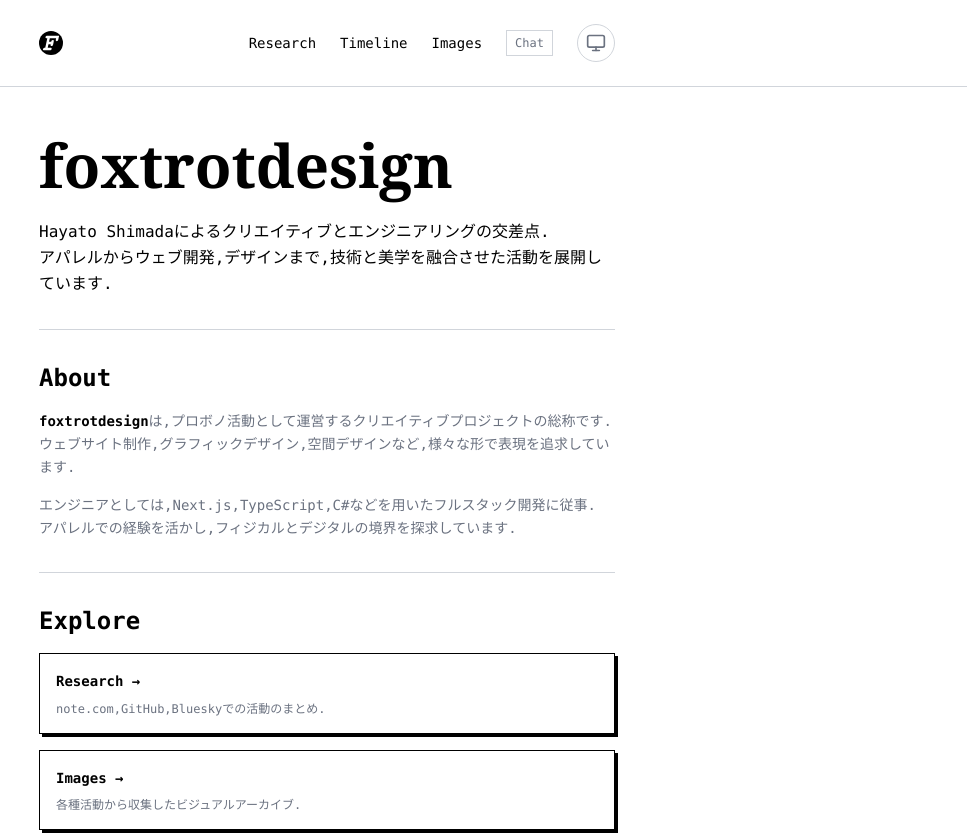
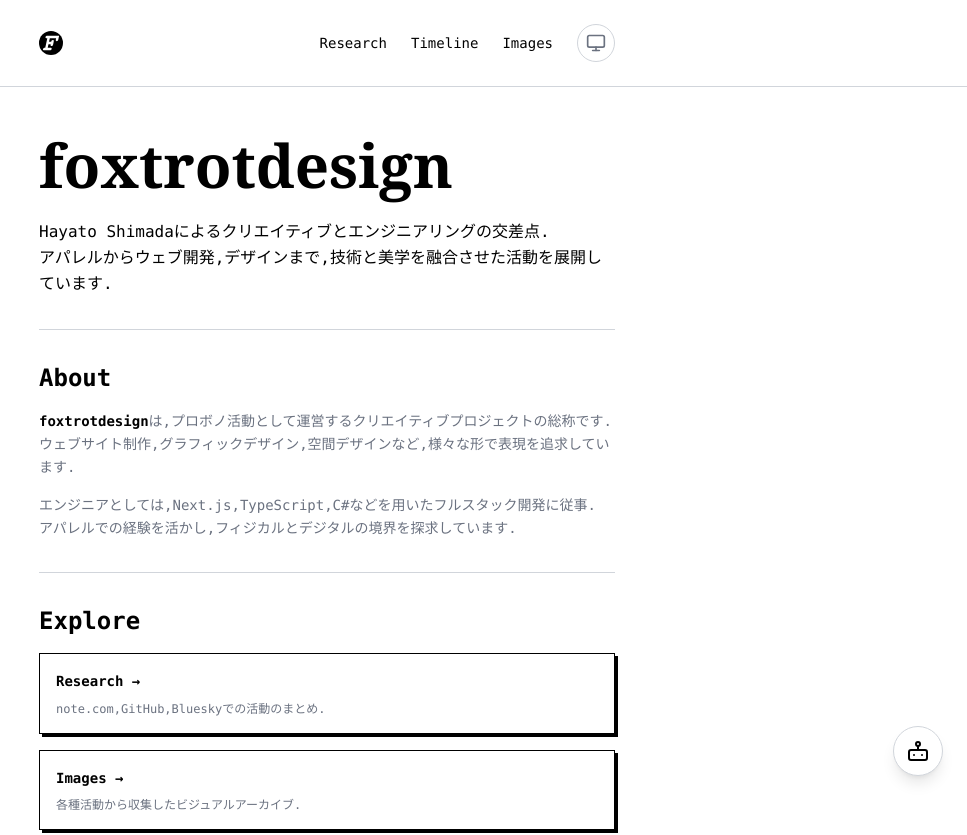
Before and after one commit to HayatoShimada/foxtrotdesign, a Next.js app: page / in a window 1280 px wide. Shown: the top 835 px of the page, without its empty margins (313-1280 px from the left). Built offline with nearby package versions, Linux system fonts and the light colour scheme.

Commit message:
feat: chat bot icon add

```diff
--- a/content/research/repos.json
+++ b/content/research/repos.json
@@ -4,7 +4,7 @@
     "description": "Hayato Shimada の活動をまとめたポートフォリオサイト。 note.com と GitHub のコンテンツを Gemini AI で要約し、ミニマルなデザインで表示する。",
     "language": "TypeScript",
     "url": "https://github.com/HayatoShimada/foxtrotdesign",
-    "updatedAt": "2026-02-18T04:01:29Z"
+    "updatedAt": "2026-02-18T04:06:58Z"
   },
   {
     "name": "gemini_robo",
--- a/content/research/summarized.json
+++ b/content/research/summarized.json
@@ -1,4 +1,19 @@
 [
+  {
+    "id": "github-commit-005852b",
+    "source": "github",
+    "title": "foxtrotdesign",
+    "summary": "fix: cdn.bsky.app host add",
+    "url": "https://github.com/HayatoShimada/foxtrotdesign/commit/005852b4833d9f7e098545e5400317c33cf9b46c",
+    "imageUrls": [],
+    "publishedAt": "2026-02-18T04:06:49Z",
+    "metadata": {
+      "repo": "foxtrotdesign",
+      "repoUrl": "https://github.com/HayatoShimada/foxtrotdesign",
+      "sha": "005852b",
+      "language": "TypeScript"
+    }
+  },
   {
     "id": "github-commit-6f949f6",
     "source": "github",
--- a/src/app/layout.tsx
+++ b/src/app/layout.tsx
@@ -2,6 +2,7 @@ import type { Metadata } from "next";
 import { Header } from "@/components/Header";
 import { Footer } from "@/components/Footer";
 import { ChatPanel } from "@/components/chat/ChatPanel";
+import { FloatingChatButton } from "@/components/chat/FloatingChatButton";
 import "./globals.css";
 
 export const metadata: Metadata = {
@@ -37,6 +38,7 @@ export default function RootLayout({
         <main className="flex-1">{children}</main>
         <Footer />
         <ChatPanel />
+        <FloatingChatButton />
       </body>
     </html>
   );
--- a/src/components/Header.tsx
+++ b/src/components/Header.tsx
@@ -3,7 +3,6 @@
 import Link from "next/link";
 import { useState } from "react";
 import { ThemeToggle } from "./ThemeToggle";
-import { ChatButton } from "./chat/ChatButton";
 
 export function Header() {
   const [isMenuOpen, setIsMenuOpen] = useState(false);
@@ -97,9 +96,6 @@ function NavItems({ onClick }: { onClick?: () => void }) {
       <Link href="/images" className="hover:underline" onClick={onClick}>
         Images
       </Link>
-      <div onClick={onClick}>
-        <ChatButton />
-      </div>
       <ThemeToggle />
     </>
   );
--- a/src/components/chat/ChatButton.tsx
+++ b/src/components/chat/ChatButton.tsx
@@ -4,10 +4,27 @@ export function ChatButton() {
   return (
     <button
       onClick={() => window.dispatchEvent(new CustomEvent("toggle-chat"))}
-      className="text-xs text-muted hover:text-foreground transition-colors px-2 py-1 border border-border"
+      className="text-muted hover:text-foreground transition-colors p-2 rounded-full border border-border hover:bg-neutral-100 dark:hover:bg-neutral-800"
       aria-label="Chat"
+      title="Chat with AI Assistant"
     >
-      Chat
+      <svg
+        xmlns="http://www.w3.org/2000/svg"
+        width="20"
+        height="20"
+        viewBox="0 0 24 24"
+        fill="none"
+        stroke="currentColor"
+        strokeWidth="2"
+        strokeLinecap="round"
+        strokeLinejoin="round"
+      >
+        <rect width="18" height="10" x="3" y="11" rx="2" />
+        <circle cx="12" cy="5" r="2" />
+        <path d="M12 7v4" />
+        <line x1="8" y1="16" x2="8.01" y2="16" />
+        <line x1="16" y1="16" x2="16.01" y2="16" />
+      </svg>
     </button>
   );
 }
--- a/src/components/chat/ChatPanel.tsx
+++ b/src/components/chat/ChatPanel.tsx
@@ -27,6 +27,12 @@ export function ChatPanel() {
     }
     window.addEventListener("keydown", handleKeyDown);
     return () => window.removeEventListener("keydown", handleKeyDown);
+  }, [isOpen]);
+
+  useEffect(() => {
+    window.dispatchEvent(
+      new CustomEvent("chat-state-change", { detail: { isOpen } })
+    );
   }, [isOpen]);
 
   async function sendMessage(text: string) {
--- /dev/null
+++ b/src/components/chat/FloatingChatButton.tsx
@@ -0,0 +1,47 @@
+"use client";
+
+import { useEffect, useState } from "react";
+
+export function FloatingChatButton() {
+    const [isVisible, setIsVisible] = useState(true);
+
+    useEffect(() => {
+        const handleStateChange = (e: Event) => {
+            const customEvent = e as CustomEvent;
+            setIsVisible(!customEvent.detail.isOpen);
+        };
+
+        window.addEventListener("chat-state-change", handleStateChange);
+        return () =>
+            window.removeEventListener("chat-state-change", handleStateChange);
+    }, []);
+
+    if (!isVisible) return null;
+
+    return (
+        <button
+            onClick={() => window.dispatchEvent(new CustomEvent("toggle-chat"))}
+            className="fixed bottom-6 right-6 z-50 bg-background text-foreground border border-border p-3 rounded-full shadow-lg hover:shadow-xl transition-all hover:scale-110"
+            aria-label="Toggle Chat"
+            title="Chat with AI Assistant"
+        >
+            <svg
+                xmlns="http://www.w3.org/2000/svg"
+                width="24"
+                height="24"
+                viewBox="0 0 24 24"
+                fill="none"
+                stroke="currentColor"
+                strokeWidth="2"
+                strokeLinecap="round"
+                strokeLinejoin="round"
+            >
+                <rect width="18" height="10" x="3" y="11" rx="2" />
+                <circle cx="12" cy="5" r="2" />
+                <path d="M12 7v4" />
+                <line x1="8" y1="16" x2="8.01" y2="16" />
+                <line x1="16" y1="16" x2="16.01" y2="16" />
+            </svg>
+        </button>
+    );
+}
```
